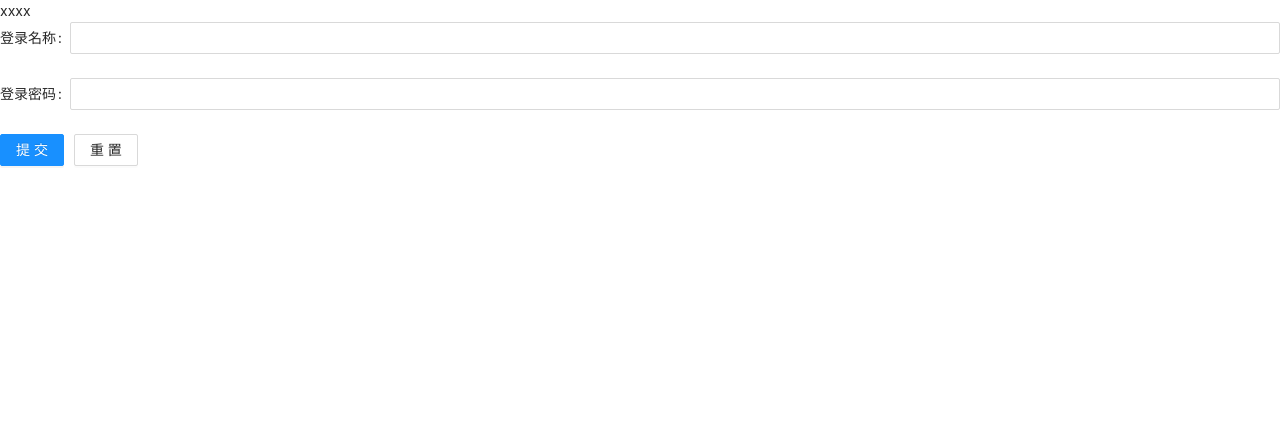
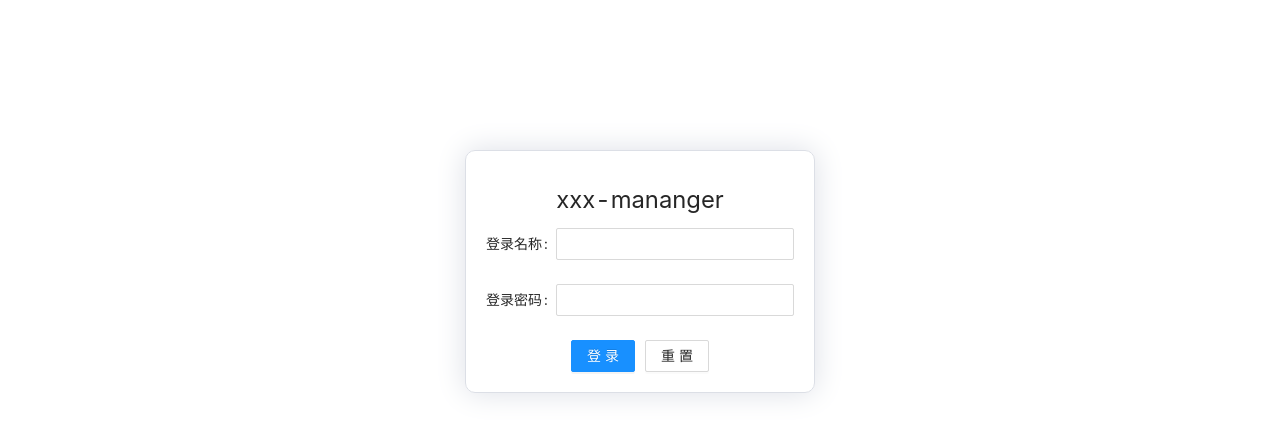
Before and after one commit to xsi640/xxx-manager, a Vue app in the folder web/: page /login in a window 1280 px wide. Shown: the top 436 px of the page. Built offline with nearby package versions, Linux system fonts and the light colour scheme.

Commit message:
add login

```diff
--- a/web/src/App.vue
+++ b/web/src/App.vue
@@ -1,18 +1,16 @@
 <template>
-  <Login />
+    <div id="app">
+        <router-view/>
+    </div>
 </template>
 
 <script lang="ts">
-import { defineComponent } from 'vue'
-import Login from './views/Login.vue'
+import { defineComponent } from "vue";
 
 export default defineComponent({
-  name: 'App',
-  components: {
-    Login
-  }
-})
+    name: "App",
+    setup() {
+        return {};
+    },
+});
 </script>
-
-<style>
-</style>
--- /dev/null
+++ b/web/src/router/index.ts
@@ -0,0 +1,23 @@
+import { defineAsyncComponent } from 'vue'
+import { createRouter, createWebHistory, RouteRecordRaw } from 'vue-router';
+
+const login = defineAsyncComponent(() => import('../views/login.vue'))
+
+const routes: Array<RouteRecordRaw> = [
+  {
+    path: '/',
+    redirect: '/login'
+  },
+  {
+    path: '/login',
+    name: 'login',
+    component: login
+  }
+]
+
+const router = createRouter({
+  history: createWebHistory(),
+  routes,
+})
+
+export default router;
--- a/web/src/shims-vue.d.ts
+++ /dev/null
@@ -1,5 +0,0 @@
-declare module '*.vue' {
-  import { DefineComponent } from 'vue'
-  const component: DefineComponent<{}, {}, any>
-  export default component
-}
--- /dev/null
+++ b/web/src/store/index.ts
@@ -0,0 +1,23 @@
+import { InjectionKey } from 'vue';
+import { createStore, useStore as baseUseStore, Store } from 'vuex';
+
+// 创建唯一类型key
+export const key: InjectionKey<Store<State>> = Symbol();
+
+export interface State {
+    login: Boolean,
+    user: StoreState.User
+}
+
+export const store = createStore<State>({
+    state: {
+        login: false,
+        user: null
+    },
+    getters: {},
+    mutations: {}
+})
+
+export function useStore() {
+    return baseUseStore(key)
+}
--- /dev/null
+++ b/web/src/typings/store.d.ts
@@ -0,0 +1,5 @@
+declare namespace StoreState {
+    interface User {
+        name: string,
+    }
+}
--- /dev/null
+++ b/web/src/typings/vue-shims.d.ts
@@ -0,0 +1,4 @@
+declare module '*.vue' {
+    import Vue from 'vue'
+    export default Vue
+}
--- a/web/src/views/Login.vue
+++ b/web/src/views/Login.vue
@@ -1,21 +1,35 @@
 <template>
     <div class="login-body">
         <div class="login-container">
-      <div class="head">
-        <div class="name">
-          <div class="title">xxxx</div>
+            <div class="login-head">
+                <div class="login-name">
+                    <div class="login-title">xxx-mananger</div>
                 </div>
             </div>
-      <a-form :model="formState" ref="formRef" :rules="rules">
+            <a-form
+                :model="formState"
+                ref="formRef"
+                :rules="rules"
+                class="login-box"
+            >
                 <a-form-item label="登录名称：" name="username">
-          <a-input v-model:value="formState.username" autocomplete="off" />
+                    <a-input
+                        v-model:value="formState.username"
+                        autocomplete="off"
+                    />
                 </a-form-item>
                 <a-form-item label="登录密码：" name="password">
-          <a-input v-model:value="formState.password" type="password" autocomplete="off" />
+                    <a-input
+                        v-model:value="formState.password"
+                        type="password"
+                        autocomplete="off"
+                    />
                 </a-form-item>
-        <a-form-item>
-          <a-button type="primary" html-type="submit">提交</a-button>
-          <a-button style="margin-left: 10px" @click="resetForm">重置</a-button>
+                <a-form-item class="login-btn">
+                    <a-button type="primary" html-type="submit">登录</a-button>
+                    <a-button style="margin-left: 10px" @click="resetForm"
+                        >重置</a-button
+                    >
                 </a-form-item>
             </a-form>
         </div>
@@ -23,48 +37,71 @@
 </template>
 
 <script lang="ts">
-import { RuleObject } from 'ant-design-vue/es/form/interface'
-import { defineComponent, reactive, ref, UnwrapRef } from 'vue'
+import { RuleObject } from "ant-design-vue/es/form/interface";
+import { defineComponent, reactive, ref, UnwrapRef } from "vue";
 
 interface FormState {
-  username: string
-  password: string
+    username: string;
+    password: string;
 }
 
 export default defineComponent({
     setup() {
-    const formRef = ref()
+        const formRef = ref();
         const formState: UnwrapRef<FormState> = reactive({
-      username: '',
-      password: '',
-    })
+            username: "",
+            password: "",
+        });
         const resetForm = () => {
-      formRef.value.resetFields()
+            formRef.value.resetFields();
+        };
+        let validateUsername = async (rule: RuleObject, value: string) => {
+            if (value == "") {
+                return Promise.reject("请输入用户名");
+            } else {
+                Promise.resolve();
             }
-    let validateUsername = async (rule: RuleObject, value: string) => {
-      if (value == '') {
-        return Promise.reject('请输入用户名')
+        };
+        let validatePassword = async (rule: RuleObject, value: string) => {
+            if (value == "") {
+                return Promise.reject("请输入密码");
             } else {
-        Promise.resolve()
+                Promise.resolve();
             }
-    }
-    let validatePassword = async (rule: RuleObject, value: string) => {
-      if (value == '') {
-        return Promise.reject('请输入密码')
-      } else {
-        Promise.resolve()
-      }
-    }
+        };
         const rules = {
-      username: [{ validator: validateUsername, triger: 'change' }],
-      password: [{ validator: validatePassword, triger: 'change' }],
-    }
+            username: [{ validator: validateUsername, triger: "change" }],
+            password: [{ validator: validatePassword, triger: "change" }],
+        };
         return {
             formState,
             formRef,
             resetForm,
             rules,
+        };
+    },
+});
+</script>
+<style scoped>
+.login-body {
+    width: 350px;
+    margin: 150px auto;
+    border: 1px solid #dcdfe6;
+    padding: 20px;
+    border-radius: 10px;
+    box-shadow: 0 0 30px #dcdfe6;
 }
-  },
-})
-</script>
+.login-title {
+    text-align: center;
+    margin: 10px;
+    font-size: 1.7em;
+}
+.login-box {
+    display: table;
+    margin: 0 auto;
+}
+.login-btn {
+    display: table;
+    margin: 0 auto;
+}
+</style>
--- a/web/tsconfig.json
+++ b/web/tsconfig.json
@@ -9,7 +9,8 @@
     "resolveJsonModule": true,
     "esModuleInterop": true,
     "lib": ["esnext", "dom"],
-    "types": ["vite/client"]
+    "types": ["vite/client"],
+    "plugins": [{ "name": "@vuedx/typescript-plugin-vue" }]
   },
   "include": ["src/**/*.ts", "src/**/*.d.ts", "src/**/*.tsx", "src/**/*.vue"]
 }
--- a/web/vite.config.ts
+++ b/web/vite.config.ts
@@ -3,5 +3,8 @@ import vue from '@vitejs/plugin-vue'
 
 // https://vitejs.dev/config/
 export default defineConfig({
-  plugins: [vue()]
+  plugins: [vue()],
+  // optimizeDeps: {
+  //   exclude: ['vuex']
+  // }
 })
```
Also changed, not shown: web/package.json (+6 -1 lines), web/src/main.ts (+7 -1 lines), 1 other file (tests, documents, lock files or other folders). Lines whose indentation alone changed are shown as unchanged.
